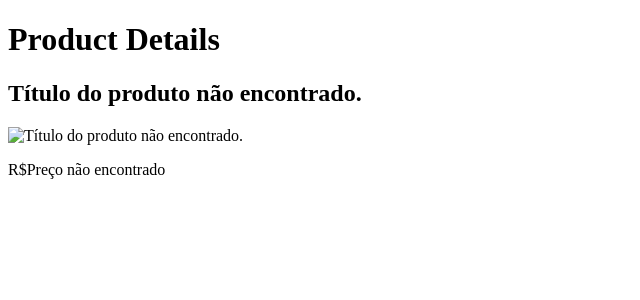
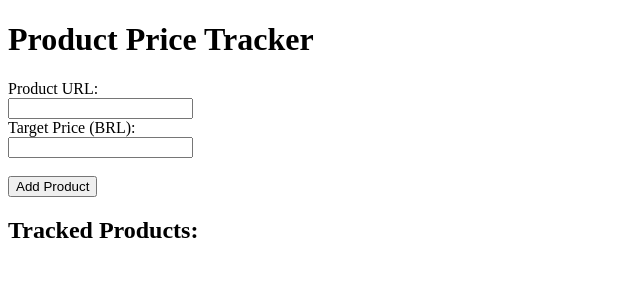
Before and after one commit to EmersonJesus/price-tracker, a Flask app: page / in a window 1280 px wide. Shown: the top 300 px of the page, without its empty margins (0-640 px from the left). Run offline with Flask 3, Linux system fonts and the light colour scheme; data that the repository does not hold is empty.

Commit message:
add input to add product

```diff
--- a/app.py
+++ b/app.py
@@ -1,18 +1,44 @@
-from flask import Flask, render_template
+from flask import Flask, render_template, request, redirect
+from bs4 import BeautifulSoup
 import requests
-from bs4 import BeautifulSoup
+import random
+from tinydb import TinyDB, Query
 
 app = Flask(__name__)
+db = TinyDB('tracked_products.json')
+Product = Query()
 
-@app.route("/")
-def home():
-    product_data = scrape_product_data()
-    return render_template('index.html', product_data=product_data)
+def get_user_agent():
+    user_agent_list = [
+        'Mozilla/5.0 (Windows NT 6.1; Win64; x64) AppleWebKit/537.36 (KHTML, like Gecko) Chrome/74.0.3729.169 Safari/537.36',
+        'Mozilla/5.0 (Windows NT 6.1; Win64; x64) AppleWebKit/537.36 (KHTML, like Gecko) Chrome/60.0.3112.90 Safari/537.36',
+        'Mozilla/5.0 (Windows NT 5.1) AppleWebKit/537.36 (KHTML, like Gecko) Chrome/46.0.2490.71 Safari/537.36',
+        'Mozilla/5.0 (Windows NT 6.2; Win64; x64) AppleWebKit/537.36 (KHTML, like Gecko) Chrome/60.0.3112.90 Safari/537.36',
+        'Mozilla/5.0 (X11; Linux x86_64) AppleWebKit/537.36 (KHTML, like Gecko) Chrome/44.0.2403.157 Safari/537.36',
+        'Mozilla/5.0 (Windows NT 6.3; Win64; x64) AppleWebKit/537.36 (KHTML, like Gecko) Chrome/60.0.3112.113 Safari/537.36',
+        'Mozilla/5.0 (Windows NT 10.0; Win64; x64) AppleWebKit/537.36 (KHTML, like Gecko) Chrome/74.0.3729.169 Safari/537.36',
+        'Mozilla/5.0 (X11; Linux x86_64) AppleWebKit/537.36 (KHTML, like Gecko) Chrome/44.0.2403.157 Safari/537.36',
+        'Mozilla/5.0 (Windows NT 10.0; WOW64) AppleWebKit/537.36 (KHTML, like Gecko) Chrome/72.0.3626.121 Safari/537.36',
+        'Mozilla/5.0 (Windows NT 10.0; Win64; x64) AppleWebKit/537.36 (KHTML, like Gecko) Chrome/74.0.3729.169 Safari/537.36',
+        'Mozilla/5.0 (Windows NT 5.1; rv:7.0.1) Gecko/20100101 Firefox/7.0.1',
+        'Mozilla/5.0 (Windows NT 10.0; Win64; x64; rv:66.0) Gecko/20100101 Firefox/66.0',
+        'Mozilla/5.0 (compatible; MSIE 9.0; Windows NT 6.1; WOW64; Trident/5.0)',
+        'Mozilla/5.0 (Windows NT 6.1; Trident/7.0; rv:11.0) like Gecko',
+        'Mozilla/5.0 (Windows NT 6.2; WOW64; Trident/7.0; rv:11.0) like Gecko',
+        'Mozilla/5.0 (Windows NT 10.0; WOW64; Trident/7.0; rv:11.0) like Gecko',
+        'Mozilla/5.0 (compatible; MSIE 9.0; Windows NT 6.0; Trident/5.0)',
+        'Mozilla/5.0 (Windows NT 6.3; WOW64; Trident/7.0; rv:11.0) like Gecko',
+        'Mozilla/5.0 (compatible; MSIE 9.0; Windows NT 6.1; Trident/5.0)',
+        'Mozilla/5.0 (Windows NT 6.1; Win64; x64; Trident/7.0; rv:11.0) like Gecko',
+        'Mozilla/5.0 (compatible; MSIE 10.0; Windows NT 6.1; WOW64; Trident/6.0)',
+        'Mozilla/5.0 (Windows NT 10.0; Win64; x64; rv:63.0) Gecko/20100101 Firefox/63.0',
+        'Mozilla/5.0 (Windows NT 10.0; Win64; x64; rv:65.0) Gecko/20100101 Firefox/65.0'
+    ]
+    return random.choice(user_agent_list)
 
-def scrape_product_data():
-    url = "https://www.amazon.com.br/gp/product/B0BZ7R2MPQ/"
+def scrape_product_data(url):
     browser_header = {
-        "User-Agent": "Mozilla/5.0 (X11; Linux x86_64; rv:109.0) Gecko/20100101 Firefox/119.0"
+        "User-Agent": get_user_agent()
     }
 
     try:
@@ -20,19 +46,14 @@ def scrape_product_data():
         response.raise_for_status()
         soup = BeautifulSoup(response.content, 'html.parser')
 
-        product_title = soup.select_one(".a-size-large .product-title-word-break")
+        product_title = soup.select_one("#productTitle")
         product_name = product_title.get_text(strip=True) if product_title else "Título do produto não encontrado."
 
-        product_image_element = soup.select_one(".imgTagWrapper img")
+        product_image_element = soup.select_one("#imgTagWrapperId img")
         product_image_url = product_image_element.get("src") if product_image_element else ""
 
         product_price_element = soup.select_one(".a-price .a-offscreen")
-
-        if product_price_element:
-            product_price_text = product_price_element.get_text(strip=True)
-            product_price = float(product_price_text.replace("R$", "").replace(".", "").replace(",", ".").strip())
-        else:
-            product_price = "Preço não encontrado"
+        product_price = product_price_element.get_text(strip=True) if product_price_element else "Preço não encontrado"
 
         product_data = {
             "name": product_name,
@@ -50,5 +71,18 @@ def scrape_product_data():
         print("Ocorreu um erro inesperado:", ex)
         return {"error": "Erro inesperado durante a raspagem de dados."}
 
+@app.route("/")
+def home():
+    products = db.all()
+    return render_template('index.html', products=products)
+
+@app.route('/add_product', methods=['POST'])
+def add_product():
+    product_url = request.form['product_url']
+    target_price = request.form['target_price']
+    product_data = scrape_product_data(product_url)
+    if not product_data.get('error'):
+        db.insert({'name': product_data['name'], 'image_url': product_data['image_url'], 'price': product_data['price'], 'target_price': target_price})
+    return redirect('/')
 if __name__ == "__main__":
     app.run(debug=True)
--- a/lista_de_desejos.txt
+++ /dev/null
@@ -1 +0,0 @@
-https://www.amazon.com.br/gp/product/B0BZ7R2MPQ/;1000
--- a/templates/index.html
+++ b/templates/index.html
@@ -3,14 +3,43 @@
 <head>
     <meta charset="UTF-8">
     <meta name="viewport" content="width=device-width, initial-scale=1.0">
-    <title>Scrape Products</title>
+    <title>Product Price Tracker</title>
+    <style>
+        .product {
+            margin-bottom: 20px;
+        }
+        .product img {
+            max-width: 200px;
+            max-height: 200px;
+            margin-right: 20px;
+        }
+        .product .price {
+            font-size: 18px;
+        }
+        .product .below-target {
+            color: green;
+        }
+        .product .above-target {
+            color: red;
+        }
+    </style>
 </head>
 <body>
-    <h1>Product Details</h1>
-    <div id="product-details">
-        <h2>{{ product_data.name }}</h2>
-        <img src="{{ product_data.image_url }}" alt="{{ product_data.name }}">
-        <p>R${{ product_data.price }}</p>
+    <h1>Product Price Tracker</h1>
+    <form action="/add_product" method="post">
+        <label for="product_url">Product URL:</label><br>
+        <input type="text" id="product_url" name="product_url"><br>
+        <label for="target_price">Target Price (BRL):</label><br>
+        <input type="number" id="target_price" name="target_price" step="0.01"><br><br>
+        <input type="submit" value="Add Product">
+    </form>
+    <h2>Tracked Products:</h2>
+    {% for product in products %}
+    <div class="product">
+        <h3>{{ product.name }}</h3>
+        <img src="{{ product.image_url }}" alt="{{ product.name }}">
+        <p class="price {% if product.price < product.target_price %} below-target {% else %} above-target {% endif %}">Price: R$ {{ product.price }}</p>
     </div>
+    {% endfor %}
 </body>
 </html>
--- /dev/null
+++ b/tracked_products.json
@@ -0,0 +1 @@
+{"_default": {"1": {"name": "T\u00edtulo do produto n\u00e3o encontrado.", "image_url": "", "price": "Pre\u00e7o n\u00e3o encontrado", "target_price": "3000"}, "2": {"name": "Smartphone Xiaomi Redmi Note 13 8+256G Global Version Powerful Snapdragon\u00ae performance 120Hz FHD+ AMOLED display 33W fast charging with 5000mAh battery (Black)", "image_url": "https://m.media-amazon.com/images/I/61zUVaOpvhL.__AC_SX300_SY300_QL70_ML2_.jpg", "price": "R$1.184,90", "target_price": "1000"}}}
```
